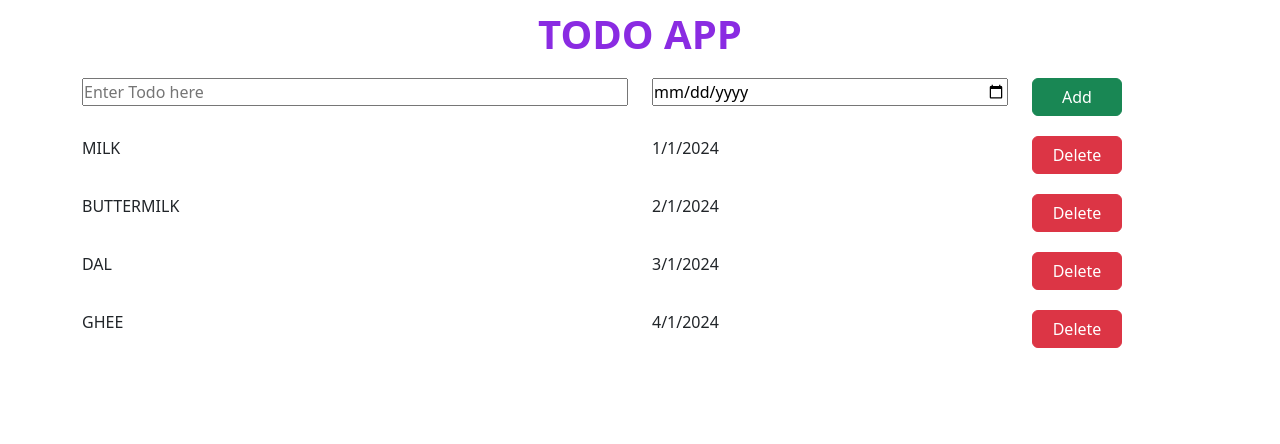
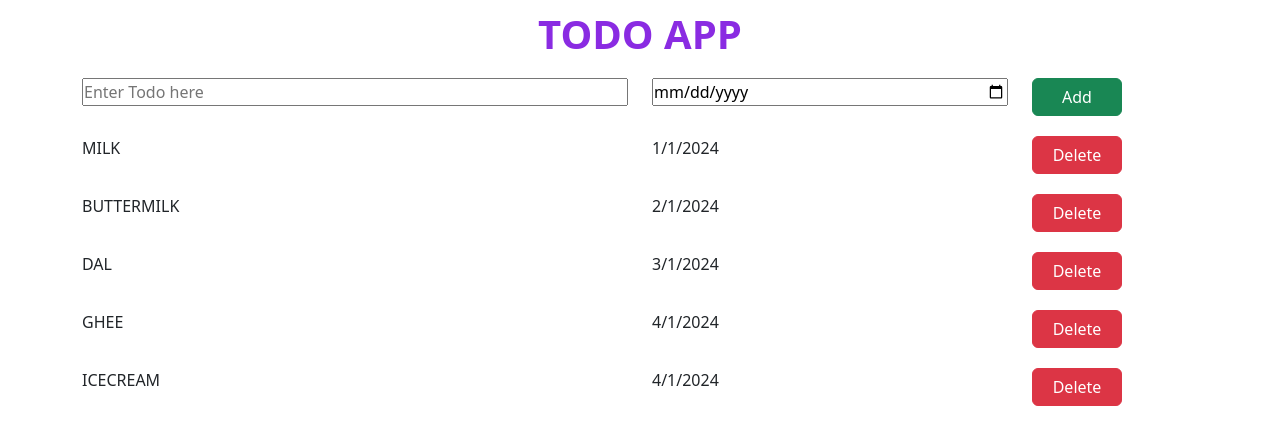
Before and after one commit to bhavesh-kumar98/learn-react-todo-app, a React (Vite) app: page / in a window 1280 px wide. Shown: the top 444 px of the page. Built offline with nearby package versions, Linux system fonts and the light colour scheme.

Commit message:
add todoData and update readme

```diff
--- a/src/App.jsx
+++ b/src/App.jsx
@@ -22,6 +22,10 @@ function App() {
       todoName: "Ghee",
       todoDate: "4/1/2024",
     },
+    {
+      todoName: "IceCream",
+      todoDate: "4/1/2024",
+    },
   ];
   return (
     <center className="todo-container">
```
Also changed, not shown: 1 other file (tests, documents, lock files or other folders).
